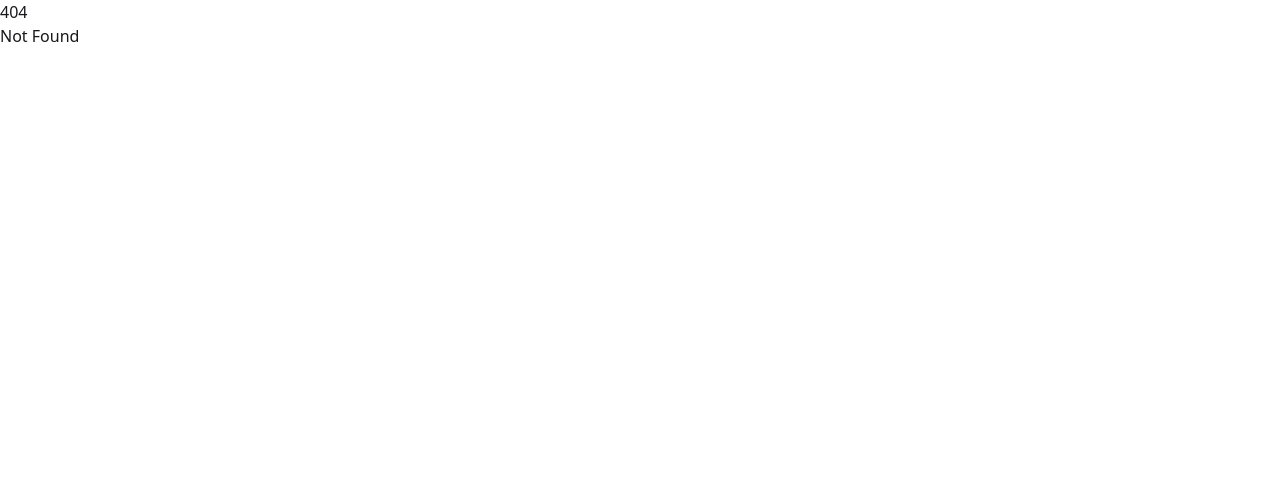
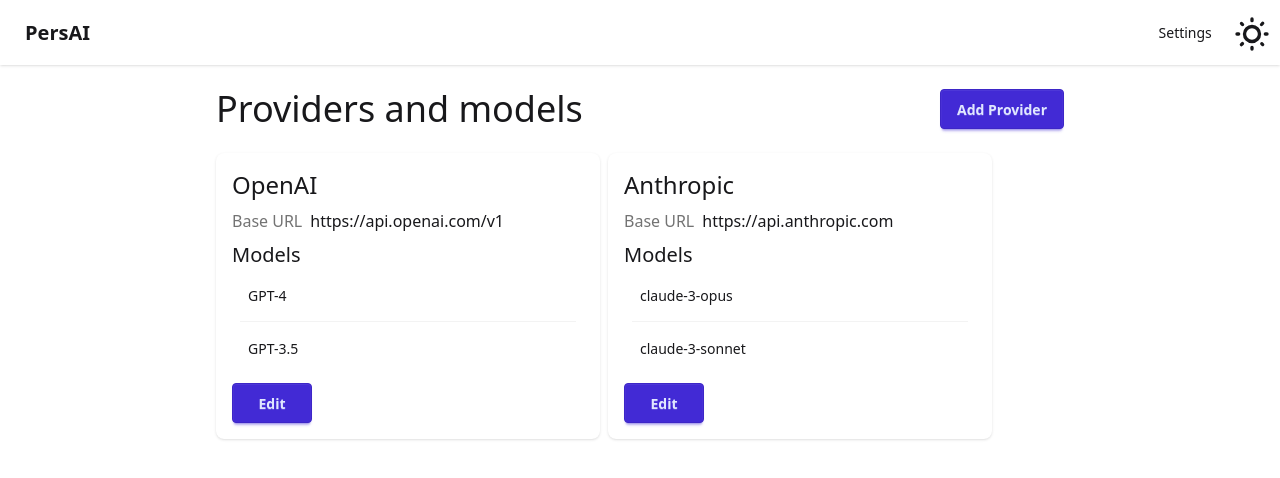
Before and after one commit to mishankov/persai, a SvelteKit app: page /settings in a window 1280 px wide. Before the commit this address had no page. Shown: the top 478 px of the page. Built offline with nearby package versions, Linux system fonts and the light colour scheme.

Commit message:
settings ui and other small fixes

```diff
--- a/src/lib/ExternalWidget.svelte
+++ b/src/lib/ExternalWidget.svelte
@@ -1,6 +1,4 @@
 <script lang="ts">
-	import Modal from './Modal.svelte';
-
 	let { link = '' } = $props();
 
 	let modal = $state<HTMLDialogElement>();
--- a/src/lib/Modal.svelte
+++ /dev/null
@@ -1,71 +0,0 @@
-<script lang="ts">
-	import type { Snippet } from 'svelte';
-
-	let {
-		children,
-		kind = 'primary',
-		openCallback = () => {},
-		closeCallback = () => {}
-	}: {
-		children?: Snippet;
-		kind?: 'primary' | 'danger';
-		openCallback?: () => void;
-		closeCallback?: () => void;
-	} = $props();
-
-	let dialog = $state<HTMLDialogElement>();
-	export const open = () => {
-		openCallback();
-		dialog?.showModal();
-	};
-
-	export const close = () => {
-		closeCallback();
-		dialog?.close();
-	};
-</script>
-
-<dialog
-	bind:this={dialog}
-	class={kind}
-	onclick={(e: MouseEvent) => {
-		if (e.target === dialog) {
-			close();
-		}
-	}}
->
-	<div class="modal-content">
-		{@render children?.()}
-	</div>
-</dialog>
-
-<style>
-	dialog {
-		top: 50%;
-		left: 50%;
-		transform: translateX(-50%) translateY(-50%);
-
-		padding: 0;
-
-		transition: all 300ms;
-	}
-
-	dialog[open] {
-		animation: fadein 300ms ease-in forwards;
-	}
-
-	@keyframes fadein {
-		0% {
-			opacity: 0;
-			transform: translateX(-50%) translateY(-50%) scale(0.95);
-		}
-		100% {
-			opacity: 1;
-			transform: translateX(-50%) translateY(-50%) scale(1);
-		}
-	}
-
-	::backdrop {
-		background-color: rgba(0, 0, 0, 0.5);
-	}
-</style>
--- a/src/routes/+layout.svelte
+++ b/src/routes/+layout.svelte
@@ -1,9 +1,24 @@
 <script lang="ts">
 	import './layout.css';
 	import favicon from '$lib/assets/favicon.svg';
+	import { resolve } from '$app/paths';
+	import ThemeSwitch from '$lib/ThemeSwitch.svelte';
 
 	let { children } = $props();
 </script>
 
 <svelte:head><link rel="icon" href={favicon} /></svelte:head>
+
+<div class="navbar bg-base-100 shadow-sm">
+	<div class="flex-1">
+		<a class="btn text-xl btn-ghost" href={resolve('/')}>PersAI</a>
+	</div>
+	<div class="flex-none">
+		<ul class="menu menu-horizontal px-1">
+			<li><a href={resolve('/settings')}>Settings</a></li>
+		</ul>
+		<ThemeSwitch />
+	</div>
+</div>
+
 {@render children()}
--- a/src/routes/+page.svelte
+++ b/src/routes/+page.svelte
@@ -19,15 +19,6 @@
 	let suggestions = ['Какие игры сегодня в НБА?', 'Как сыграли лейкерс?'];
 	const plugins = [gfmPlugin()];
 </script>
-
-<div class="navbar bg-base-100 shadow-sm">
-	<div class="flex-1">
-		<a class="btn text-xl btn-ghost" href={resolve('/')}>PersAI</a>
-	</div>
-	<div class="flex-none">
-		<ThemeSwitch />
-	</div>
-</div>
 
 <main>
 	<div class="chat">
@@ -76,7 +67,16 @@
 		</div>
 		<form onsubmit={handleSubmit}>
 			<textarea bind:value={input} class="textarea textarea-primary"> </textarea>
-			<button type="submit" class="btn btn-primary" disabled={sendDisabled}>Send</button>
+			<div class="flex flex-row gap-2">
+				<button type="submit" class="btn flex-1 btn-primary" disabled={sendDisabled}>Send</button>
+				<label class="select">
+					<span class="label">Model</span>
+					<select>
+						<option>Antropic / Sonet 4.5</option>
+						<option>OpenAI / Chat-GPT 5.2</option>
+					</select>
+				</label>
+			</div>
 		</form>
 	</div>
 </main>
--- /dev/null
+++ b/src/routes/settings/+page.svelte
@@ -0,0 +1,57 @@
+<script lang="ts">
+	import EditProviderModal from './EditProviderModal.svelte';
+	import ProviderCard from './ProviderCard.svelte';
+	import type { Provider } from './types';
+
+	let providers = $state<Provider[]>([
+		{
+			id: '1',
+			name: 'OpenAI',
+			baseUrl: 'https://api.openai.com/v1',
+			apiKey: 'sk-...',
+			models: [
+				{ id: 'gpt-4', name: 'GPT-4' },
+				{ id: 'gpt-3.5-turbo', name: 'GPT-3.5' }
+			]
+		},
+		{
+			id: '2',
+			name: 'Anthropic',
+			baseUrl: 'https://api.anthropic.com',
+			apiKey: 'sk-ant-...',
+			models: [{ id: 'claude-3-opus' }, { id: 'claude-3-sonnet' }]
+		}
+	]);
+
+	let newProviderModal = $state<EditProviderModal>();
+</script>
+
+<div class="container mx-auto max-w-4xl p-6">
+	<div class="space-y-8">
+		<!-- Providers Section -->
+		<section>
+			<div class="flex items-center justify-between pb-6">
+				<h2 class="text-4xl">Providers and models</h2>
+				<button class="btn btn-primary" onclick={() => newProviderModal?.open()}
+					>Add Provider</button
+				>
+				<EditProviderModal
+					bind:this={newProviderModal}
+					provider={{
+						id: '',
+						name: '',
+						baseUrl: '',
+						apiKey: '',
+						models: [{ id: '' }]
+					}}
+				/>
+			</div>
+
+			<div class="flex flex-row gap-2">
+				{#each providers as provider (provider.id)}
+					<ProviderCard {provider} />
+				{/each}
+			</div>
+		</section>
+	</div>
+</div>
--- /dev/null
+++ b/src/routes/settings/EditProviderModal.svelte
@@ -0,0 +1,79 @@
+<script lang="ts">
+	import type { Provider } from './types';
+
+	let {
+		provider,
+		saveCallback = () => {}
+	}: {
+		provider: Provider;
+		saveCallback?: (provider: Provider) => void;
+	} = $props();
+
+	let editModal = $state<HTMLDialogElement>();
+
+	const onSave = () => {
+		saveCallback(provider);
+		editModal?.close();
+	};
+
+	export const open = () => {
+		editModal?.showModal();
+	};
+</script>
+
+<dialog bind:this={editModal} class="modal">
+	<div class="modal-box flex flex-col gap-2">
+		<form method="dialog">
+			<button class="btn absolute top-2 right-2 btn-circle btn-ghost btn-sm">✕</button>
+		</form>
+
+		<h4 class="text-xl">Provider info</h4>
+		<label class="input w-full">
+			<span class="label">Name</span>
+			<input type="text" value={provider.name} />
+		</label>
+
+		<label class="input w-full">
+			<span class="label">Base URL</span>
+			<input type="text" value={provider.baseUrl} />
+		</label>
+
+		<label class="input w-full">
+			<span class="label">API key</span>
+			<input type="password" value={provider.apiKey} />
+		</label>
+
+		<div>
+			<div class="flex items-center justify-between">
+				<h4 class="text-xl">Models</h4>
+				<button class="btn w-20 btn-xs btn-primary">Add model</button>
+			</div>
+
+			<ul class="list">
+				{#each provider.models as model (model.id)}
+					<li class="list-row flex flex-col gap-2">
+						<label class="input w-full">
+							<span class="label">ID</span>
+							<input type="text" value={model.id} required />
+						</label>
+
+						<label class="input w-full">
+							<span class="label">Name</span>
+							<input type="text" value={model.name} />
+						</label>
+						<button class="btn w-20 btn-xs btn-error">Delete</button>
+					</li>
+				{/each}
+			</ul>
+		</div>
+
+		<div class="flex flex-row gap-2">
+			<button class="btn btn-primary" onclick={onSave}>Save</button>
+			<button class="btn btn-soft" onclick={() => editModal?.close()}>Cancell</button>
+		</div>
+	</div>
+
+	<form method="dialog" class="modal-backdrop">
+		<button>close</button>
+	</form>
+</dialog>
--- /dev/null
+++ b/src/routes/settings/ProviderCard.svelte
@@ -0,0 +1,39 @@
+<script lang="ts">
+	import EditProviderModal from './EditProviderModal.svelte';
+	import type { Provider } from './types';
+
+	let {
+		provider
+	}: {
+		provider: Provider;
+	} = $props();
+
+	let editModal = $state<EditProviderModal>();
+</script>
+
+<div class="card flex w-96 gap-2 bg-base-100 p-4 shadow-sm">
+	<h3 class="text-2xl">{provider.name}</h3>
+	<div>
+		<div class="flex flex-row gap-2">
+			<div class="flex flex-col gap-2 text-right">
+				<span class="text-neutral-500">Base URL</span>
+			</div>
+
+			<div class="flex flex-col gap-2">
+				<span>{provider.baseUrl}</span>
+			</div>
+		</div>
+	</div>
+
+	<div>
+		<h4 class="text-xl">Models</h4>
+		<ul class="list">
+			{#each provider.models as model (model.id)}
+				<li class="list-row">{model.name || model.id}</li>
+			{/each}
+		</ul>
+	</div>
+	<button class="btn w-20 btn-primary" onclick={() => editModal?.open()}>Edit</button>
+</div>
+
+<EditProviderModal bind:this={editModal} {provider} />
--- /dev/null
+++ b/src/routes/settings/types.ts
@@ -0,0 +1,12 @@
+export interface Provider {
+	id: string;
+	name: string;
+	baseUrl: string;
+	apiKey: string;
+	models?: Model[];
+}
+
+export interface Model {
+	id: string;
+	name?: string;
+}
```
